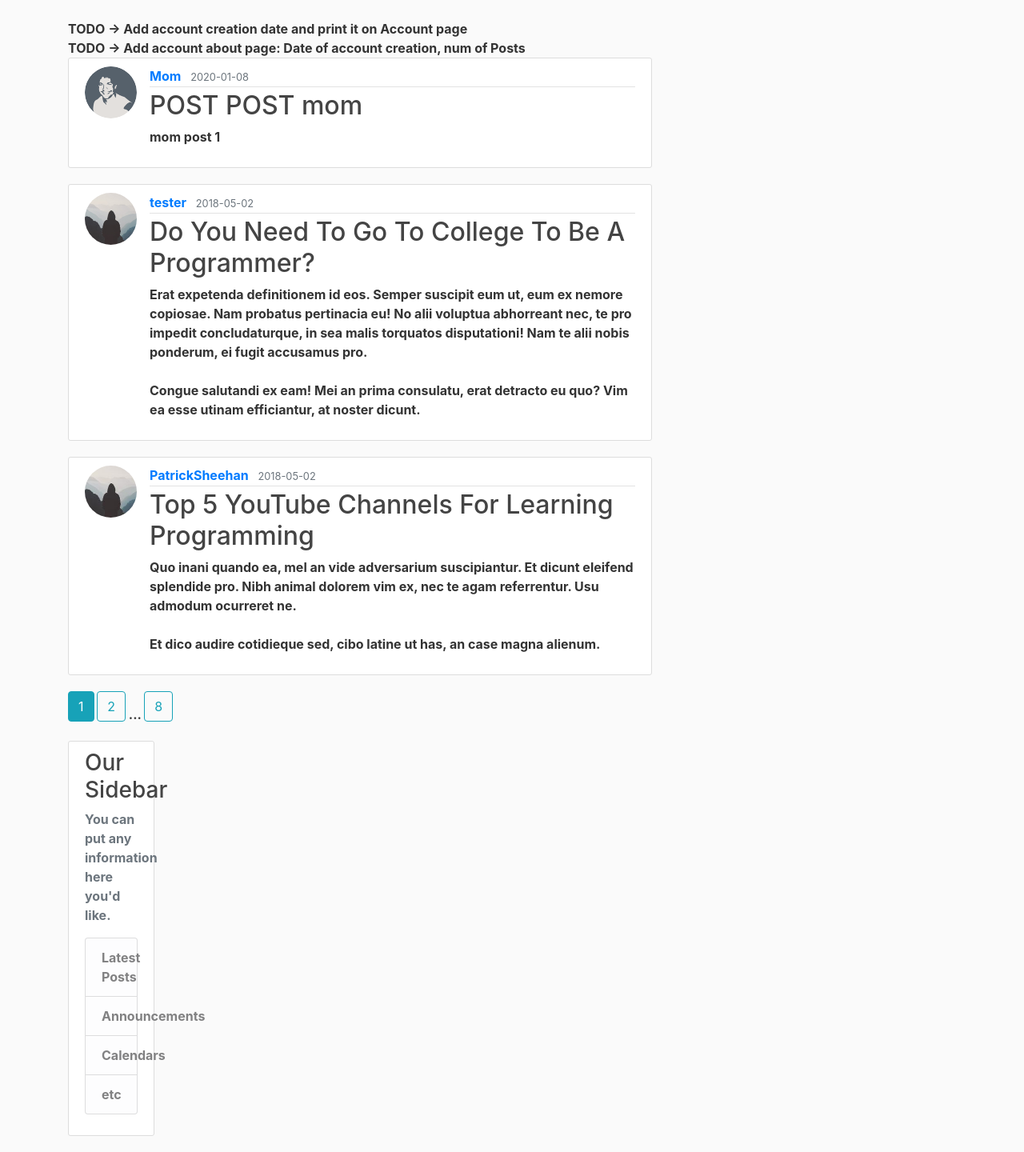
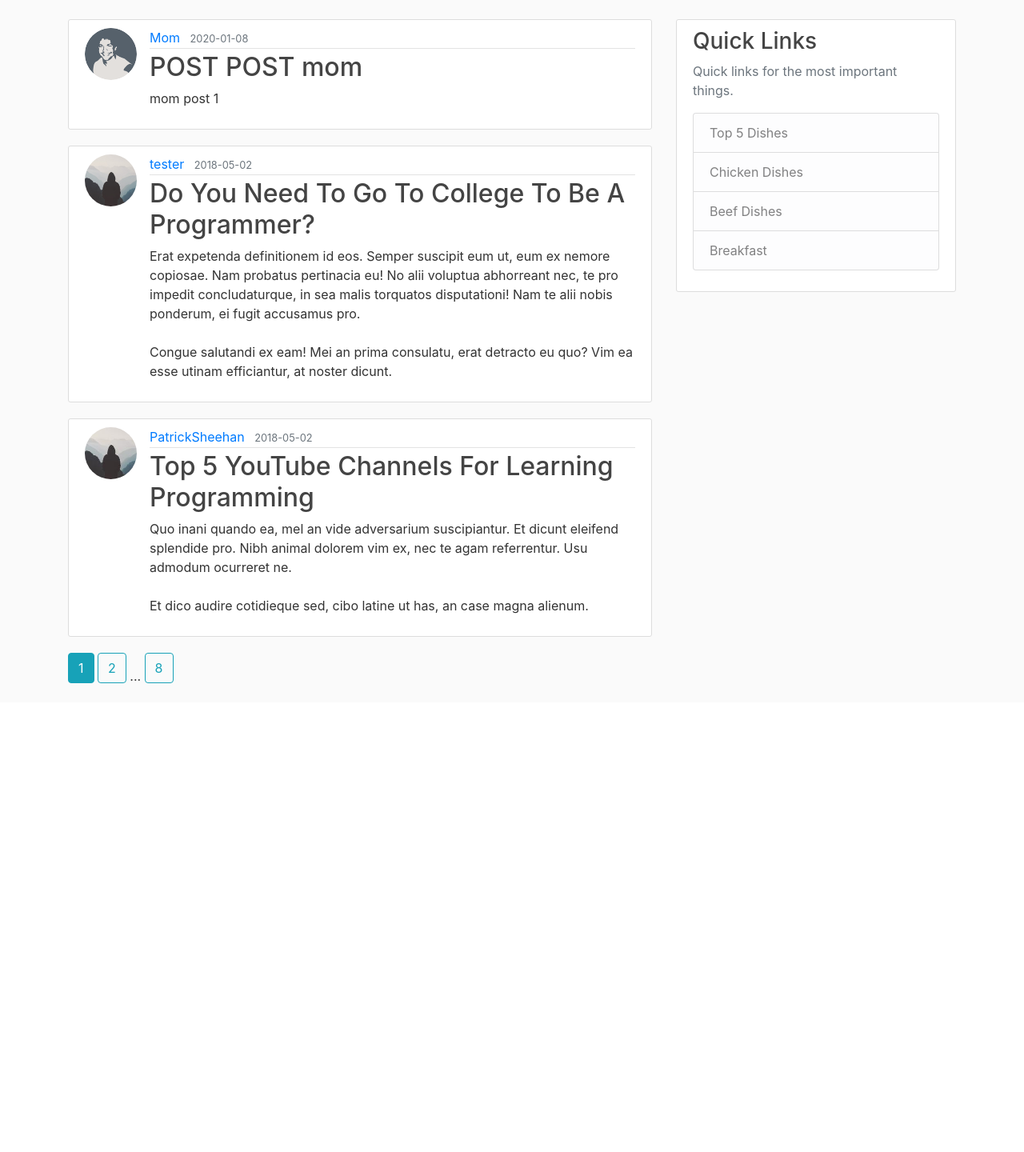
Before and after one commit to Pts19/FamilyCookbook, a Flask app: page / in a window 1280 px wide. Shown: the part 56-1496 px from the top of the page at 80% size. After the commit the page ends 910 px from the top, so only its background shows below. Run offline with Flask 2, Linux system fonts and the light colour scheme; data comes from the database, SQL or seed files in the repository; some libraries are stand-ins or nearby versions.

Commit message:
Fix Layouts.html Next add hotlinks to important pages

```diff
--- a/flaskblog/templates/home.html
+++ b/flaskblog/templates/home.html
@@ -1,7 +1,5 @@
 {% extends "layouts.html" %}
 {% block content %}
-<strong>TODO -> Add account creation date and print it on Account page</strong><br>
-<strong>TODO -> Add account about page: Date of account creation, num of Posts<br>
 {% for post in posts.items %}
     <article class="media content-section">
       <img class="rounded-circle article-img" src="{{ url_for('static', filename='profile_pics/' + post.author.image_file) }}">
--- a/flaskblog/templates/layouts.html
+++ b/flaskblog/templates/layouts.html
@@ -61,13 +61,13 @@
         </div>
         <div class="col-md-4">
           <div class="content-section">
-            <h3>Our Sidebar</h3>
-            <p class='text-muted'>You can put any information here you'd like.
+            <h3>Quick Links</h3>
+            <p class='text-muted'>Quick links for the most important things.
               <ul class="list-group">
-                <li class="list-group-item list-group-item-light">Latest Posts</li>
-                <li class="list-group-item list-group-item-light">Announcements</li>
-                <li class="list-group-item list-group-item-light">Calendars</li>
-                <li class="list-group-item list-group-item-light">etc</li>
+                <li class="list-group-item list-group-item-light">Top 5 Dishes</li>
+                <li class="list-group-item list-group-item-light">Chicken Dishes</li>
+                <li class="list-group-item list-group-item-light">Beef Dishes</li>
+                <li class="list-group-item list-group-item-light">Breakfast</li>
               </ul>
             </p>
           </div>
```
